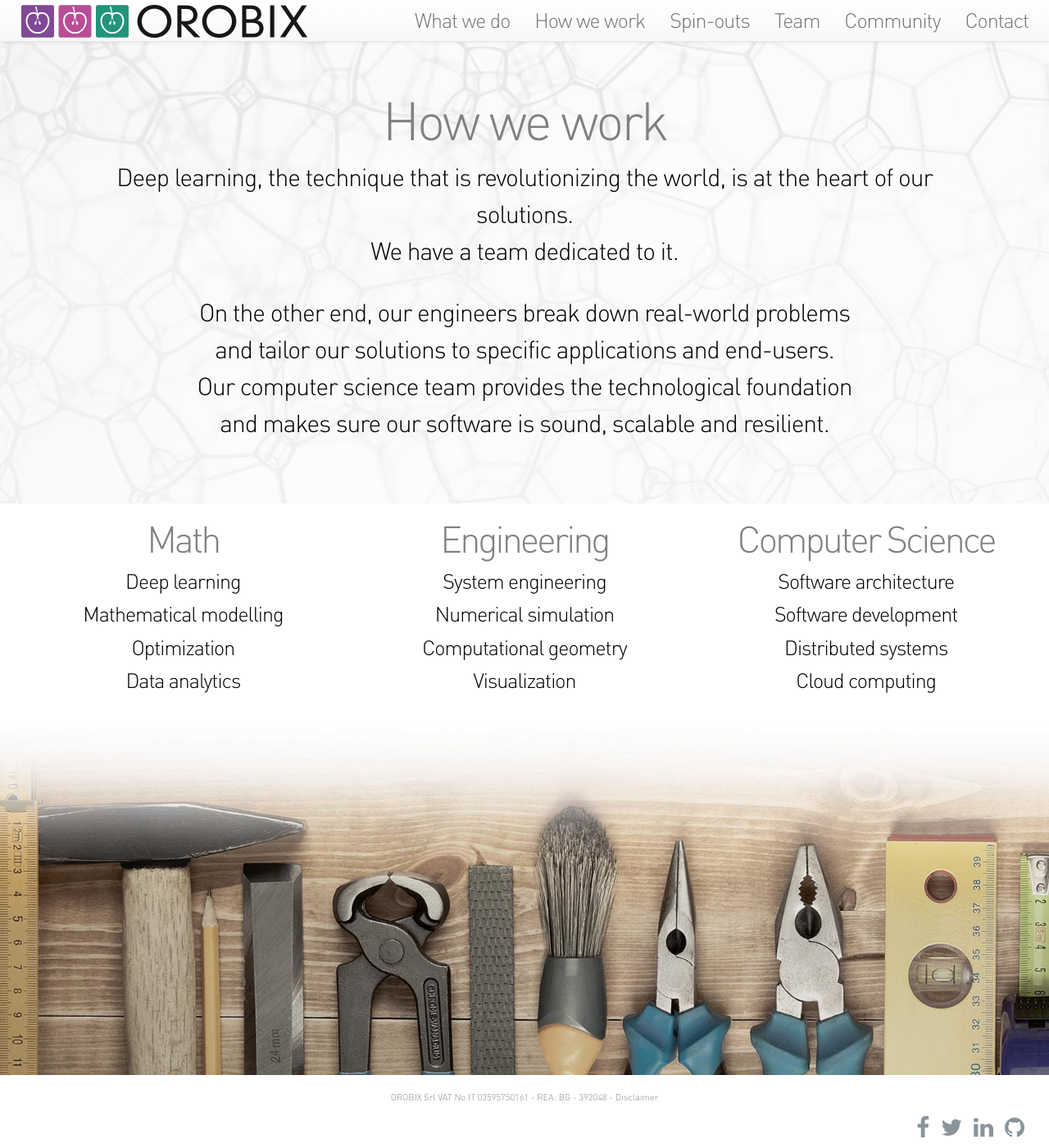
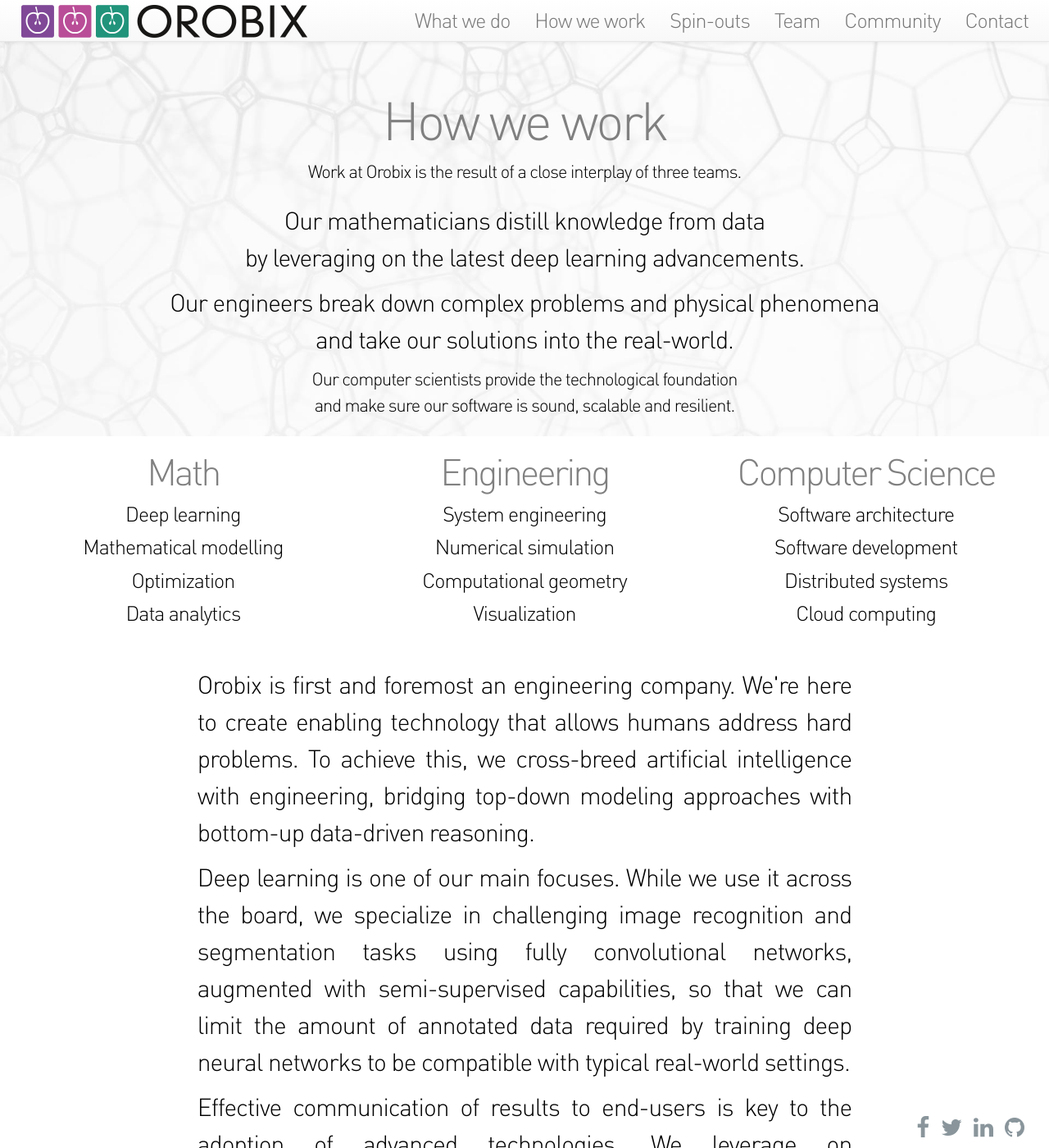
Before and after one commit to orobix/orobix.github.com, a Jekyll site: the page built from how-we-work.html, in a window 1280 px wide and 1400 px high. Shown: the whole window at 82% size. Built offline with Jekyll 4.4.1, drawn with Linux system fonts in a browser that asks for light colours; nearby versions of some CDN libraries; some of the changed text lies outside the part shown.

Commit message:
Added more description, changed front-page.

```diff
--- a/css/main.css
+++ b/css/main.css
@@ -23,11 +23,20 @@
 
 /* PARAGRAPHS */
 
+.branch-description-main-header{
+  font-family: "DIN-Light";
+  color: #000000;
+  font-size: 1.7vw;
+  margin-bottom: 20px;
+  letter-spacing: -1px;
+  line-height: 1.5;
+}
+
 .branch-description-header{
   font-family: "DIN-Light";
   color: #000000;
   font-size: 1.7vw;
-  margin-bottom: 20px;
+  margin-bottom: 10px;
   letter-spacing: -1px;
   line-height: 1.5;
 }
@@ -341,6 +350,13 @@
   font-size: 45px;
   letter-spacing: -3px;
   margin-top: 5%;
+}
+
+.how-details {
+  margin-top: 40px;
+  text-align: justify;
+  text-justify: inter-word;
+  width: 80%;
 }
 
 /* SPINOUTS */
--- a/how-we-work.html
+++ b/how-we-work.html
@@ -7,18 +7,23 @@
 
 <div class="main-content-responsive">
   <div class="container-fluid how-background">
-    <h2 class="branch-title-grey-content-how">How we work</h2>
 
-    <p class="col-xs-10 col-xs-offset-1 branch-description-header">
-      Deep learning, the technique that is revolutionizing the world, is at the heart of our solutions. </br>
-      We have a team dedicated to it.
-    </p>
-    <p class="col-xs-10 col-xs-offset-1 branch-description-header-2">
-      On the other end, our engineers break down real-world problems  </br>
-      and tailor our solutions to specific applications and end-users.  </br>
-      Our computer science team provides the technological foundation </br>
-      and makes sure our software is sound, scalable and resilient.
-    </p>
+      <h2 class="branch-title-grey-content-how">How we work</h2>
+      <p class="col-xs-10 col-xs-offset-1 branch-description-main-header">
+          Work at Orobix is the result of a close interplay of three teams.
+      </p>
+      <p class="col-xs-10 col-xs-offset-1 branch-description-header">
+          Our mathematicians distill knowledge from data </br>
+          by leveraging on the latest deep learning advancements.
+      </p>
+      <p class="col-xs-10 col-xs-offset-1 branch-description-header">
+          Our engineers break down complex problems and physical phenomena </br>
+          and take our solutions into the real-world.
+      </p>
+      <p class="col-xs-10 col-xs-offset-1 branch-description-main-header">
+          Our computer scientists provide the technological foundation </br>
+          and make sure our software is sound, scalable and resilient.
+      </p>
 
   </div> <!--END HOW BACKGROUND -->
 
@@ -51,6 +56,43 @@
 
   </div>
 
+  <div id="how-container" class="container-fluid centercontents how-details">
+      <p class="col-xs-10 col-xs-offset-1 branch-description-header">
+          Orobix is first and foremost an engineering company. We're here to create
+          enabling technology that allows humans address hard problems. To achieve this,
+          we cross-breed artificial intelligence with engineering, bridging
+          top-down modeling approaches with bottom-up data-driven reasoning.
+      </p>
+      <p class="col-xs-10 col-xs-offset-1 branch-description-header">
+          Deep learning is one of our main focuses. While we use it across the board, we
+          specialize in challenging image recognition and segmentation tasks using fully
+          convolutional networks, augmented with semi-supervised capabilities, so that we
+          can limit the amount of annotated data required by training deep neural networks
+          to be compatible with typical real-world settings.
+      </p>
+      <p class="col-xs-10 col-xs-offset-1 branch-description-header">
+          Effective communication of results to end-users is key to the adoption of advanced
+          technologies. We leverage on dimensionality reduction techniques and advanced
+          visualization to create embeddings that help explain autonomous decisions to humans,
+          or build similarity spaces to put information into context.
+      </p>
+      <p class="col-xs-10 col-xs-offset-1 branch-description-header">
+          On the engineering side, we have a proven track record on modeling physical phenomena
+          using partial differential equations and building effective processing pipelines to
+          turn multidimensional data into computational domains and boundary conditions.
+          We use robust computational geometry algorithms and advanced visualization techniques
+          to have non-expert users access complex, quantitative information and make informed
+          decisions.
+      </p>
+      <p class="col-xs-10 col-xs-offset-1 branch-description-header">
+          As a company that creates end-to-end solutions, we develop a lot of software in-house. We
+          are polyglots, with a marked interest in functional programming. In our daily work
+          we span from lower-level languages, such as C/C++, when performance is key, to expressive
+          functional languages like Clojure to build clean, scalable systems. We build our frontends
+          on portable HTML5/WebGL technologies and leverage on Torch and TensorFlow for deep learning.
+      </p>
+  </div>
+
   <div class="row">
     <img class="img-responsive col-xs-12 img-branches" src="img/how-we-work/software_development.jpg"></img>
   </div>
--- a/index.html
+++ b/index.html
@@ -6,7 +6,9 @@
 
   <div class="home-logo">
     <img src="img/logo_orobix_intro.png" class="img-logo"></img>
-    <p class="branch-description-home">We engineer artificial intelligence systems<br>to unlock real-world business problems.</p>
+    <p class="branch-description-home">
+        We engineer artificial intelligence systems<br>
+        that enable businesses address great challenges.</p>
     <a class="btn btn-default btn-home" href="what-we-do.html" role="button">discover</a>
   </div>
 
--- a/team.html
+++ b/team.html
@@ -61,7 +61,7 @@
           <h4 class="team-name">President</h4>
         </div>
         <div class="col-xs-6 col-md-12">
-          <p class="team-description-bottom">Multi-faceted entrepreneur and strategic business developer
+          <p class="team-description-bottom">Multi-faceted entrepreneur and strategic business developer.
                                       His management skills derive from his extensive experience in industrial engineering</p>
           <p class="team-description">"The future belongs to those who believe in the beauty of their dreams."</p>
         </div>
```
